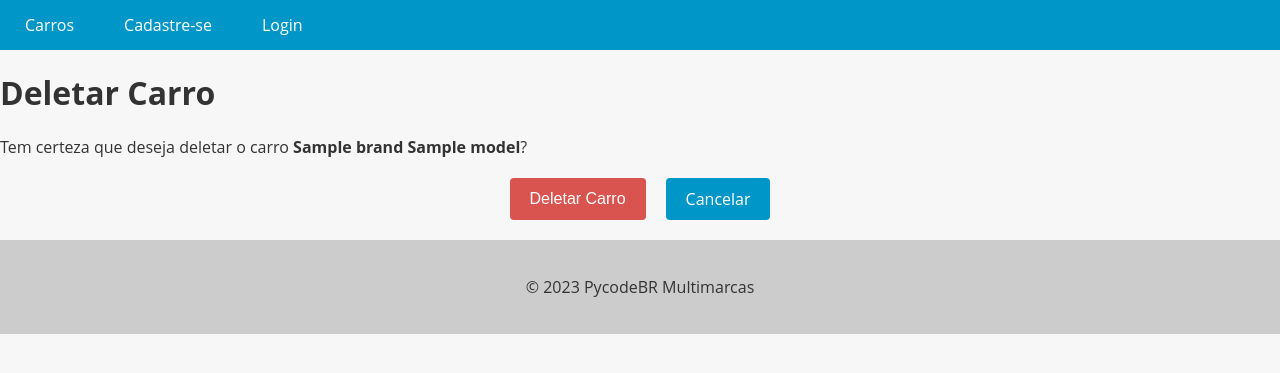
After one commit to Souzinhaaz/carros_django, a Django app: template cars/templates/car_delete.html in a window 1280 px wide. The commit adds this page. Shown: the top 373 px of the page. Run offline with Django 4.2, Linux system fonts and the light colour scheme; the template is opened without the code that fills it: most values are stand-ins (such as "Sample title", 1, 10 or a date in 2020).

Commit message:
feature: added deleteview and auth verifications

```diff
--- a/app/templates/base.html
+++ b/app/templates/base.html
@@ -72,6 +72,7 @@
   <header>
     <nav>
       <ul>
+        <li><a href="{% url 'cars_list' %}">Carros</a></li>
         {% if user.is_authenticated %}
           <li>Olá, {{ user.username }}</li>
           <li><a href="{% url 'new_car' %}">Cadastrar Carro</a></li>
@@ -81,7 +82,6 @@
           <li><a href="{% url 'login' %}">Login</a></li>
         {% endif %}
 
-        <li><a href="{% url 'cars_list' %}">Carros</a></li>
 
         {% if user.is_authenticated %}
         <li><a href="{% url 'logout' %}">Sair</a></li>
--- a/app/urls.py
+++ b/app/urls.py
@@ -2,7 +2,7 @@ from django.contrib import admin
 from django.urls import path
 from django.conf import settings
 from django.conf.urls.static import static
-from cars.views import NewCarCreateView, CarsListView, CarDetailView
+from cars.views import NewCarCreateView, CarsListView, CarDetailView, CarUpdateView, CarDeleteView
 from accounts.views import register_view, login_view, logout_view
 
 urlpatterns = [
@@ -13,4 +13,6 @@ urlpatterns = [
     path('cars/', CarsListView.as_view(), name='cars_list'),
     path('new_car/', NewCarCreateView.as_view(), name='new_car'),
     path('car/<int:pk>/', CarDetailView.as_view(), name='car_detail'),
+    path('car/<int:pk>/update', CarUpdateView.as_view(), name='car_update'),
+    path('car/<int:pk>/delete', CarDeleteView.as_view(), name='car_delete'),
 ] + static(settings.MEDIA_URL, document_root=settings.MEDIA_ROOT)
--- /dev/null
+++ b/cars/templates/car_delete.html
@@ -0,0 +1,63 @@
+{% extends "base.html" %}
+
+{% block content %}
+  <style>
+    .buttons-container {
+      display: flex;
+      justify-content: center;
+      margin-top: 20px;
+      margin-bottom: 20px;
+    }
+
+    .btn {
+      display: inline-block;
+      background-color: #0096c7;
+      color: #fff;
+      border: none;
+      padding: 10px 20px;
+      font-size: 16px;
+      border-radius: 4px;
+      cursor: pointer;
+      transition: background-color 0.3s ease-in-out;
+      margin: 0 10px;
+    }
+
+    .btn:hover {
+      background-color: #108eb8;
+    }
+
+    .btn-danger {
+      background-color: #d9534f;
+      text-decoration: none !important;
+    }
+
+    .btn-danger:hover {
+      background-color: #d2221c;
+    }
+
+    .error-message {
+      color: #d9534f;
+      font-size: 14px;
+      margin-top: 5px;
+    }
+
+    a {
+      text-decoration: none !important;
+    }
+  </style>
+  <div class="card">
+    <div class="card-header">
+      <h1 class="card-title">Deletar Carro</h1>
+    </div>
+    <div class="card-body">
+      <p>Tem certeza que deseja deletar o carro <strong>{{ object.brand }} {{ object.model }}</strong>?</p>
+      <form method="post">
+        {% csrf_token %}
+        <div class="buttons-container">
+          <button type="submit" class="btn btn-danger">Deletar Carro</button>
+          <a href="{% url 'car_update' pk=object.pk %}" class="btn btn-secondary">Cancelar</a>
+        </div>
+      </form>
+    </div>
+  </div>
+{% endblock %}
```
Also changed, not shown: cars/templates/car_detail.html (+9 -1 lines), cars/templates/car_update.html (added, +123 -0 lines), cars/templates/cars.html (+17 -0 lines), cars/views.py (+23 -3 lines), db.sqlite3.
